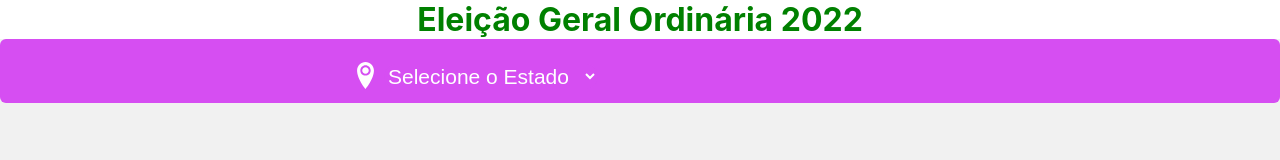
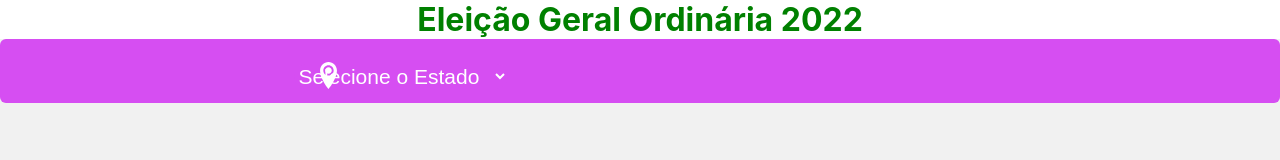
Before and after one commit to victorfdelima/validEleitor, a React (Create React App) app: page / in a window 1280 px wide. Shown: the top 160 px of the page. Built offline with nearby package versions, Linux system fonts and the light colour scheme; no server answers.

Commit message:
atualizacao

```diff
--- a/src/App.css
+++ b/src/App.css
@@ -15,7 +15,7 @@
 }
 
 .ping {
-  margin-left: 22rem;
+  margin-left: 19.7rem;
 }
 
 .optionValueUF {
@@ -25,7 +25,7 @@
   display: flex;
   align-items: center;
   align-content: center;
-  margin-left: 30%;
+  margin-left: 23%;
   margin-top: -32px;
   font-size: 21px;
   border: none;
```
